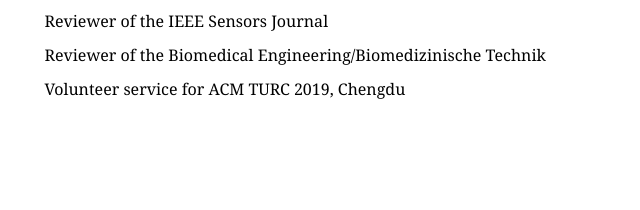
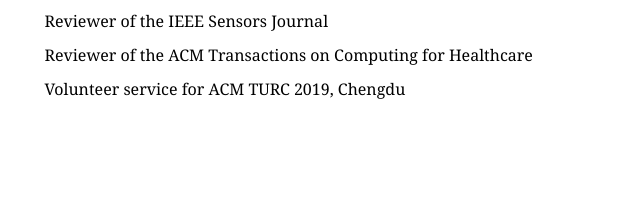
Before and after one commit to yunfei-cheng/yunfei-cheng.github.io, a plain HTML site: page index.html in a window 1280 px wide. Shown: the part 1852-2062 px from the top of the page, 488-1128 px from the left. Drawn offline with Linux system fonts and the light colour scheme.

Commit message:
Update index.html

```diff
--- a/index.html
+++ b/index.html
@@ -205,7 +205,7 @@ onload = function(){
                     Reviewer of the IEEE Sensors Journal
                 </p>
                 <p>
-                    Reviewer of the Biomedical Engineering/Biomedizinische Technik
+                    Reviewer of the ACM Transactions on Computing for Healthcare
                 </p>
                 <p>
 					Volunteer service for ACM TURC 2019, Chengdu
```
